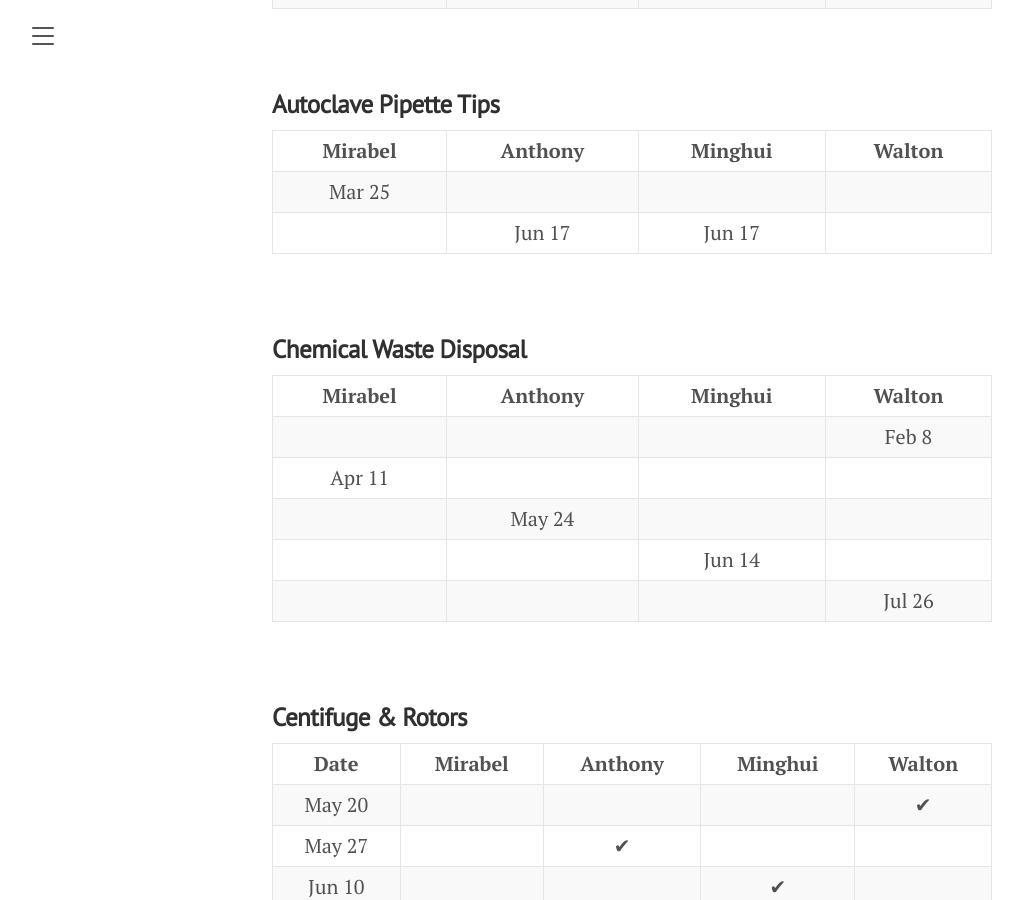
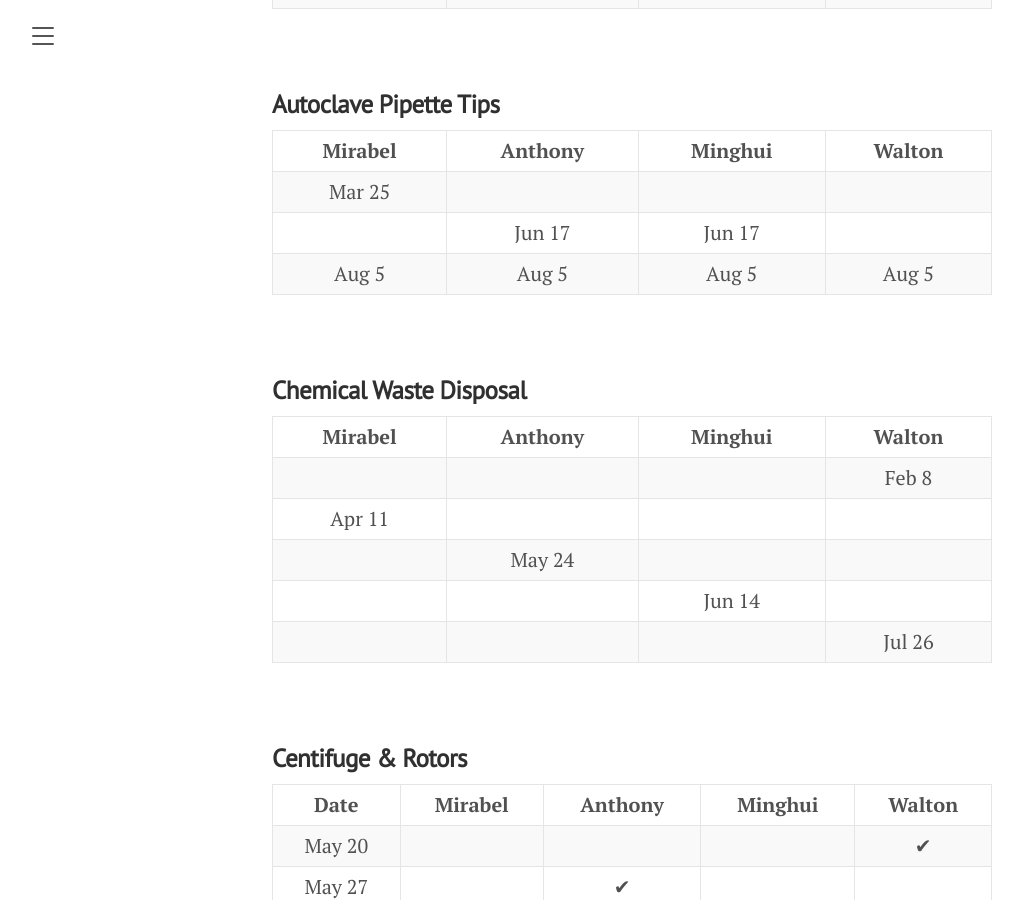
Before and after one commit to horsmanlab/horsmanlab.github.io, a Jekyll site: the page built from duties.md, in a window 1280 px wide and 900 px high, scrolled down 2282 px. Shown: the whole window, without its empty margins (8-1031 px from the left). Built offline with Jekyll 4.4.1, drawn with Linux system fonts in a browser that asks for light colours.

Commit message:
Aug 5 update

```diff
--- a/duties.md
+++ b/duties.md
@@ -155,6 +155,12 @@ title: Duties
       <td align="center">Jun 17</td>
       <td align="center">Jun 17</td>
       <td align="center"></td>
+    </tr>
+    <tr>
+      <td align="center">Aug 5</td>
+      <td align="center">Aug 5</td>
+      <td align="center">Aug 5</td>
+      <td align="center">Aug 5</td>
     </tr>
     </tbody>
   </table>
```
Also changed, not shown: 3 other files.
